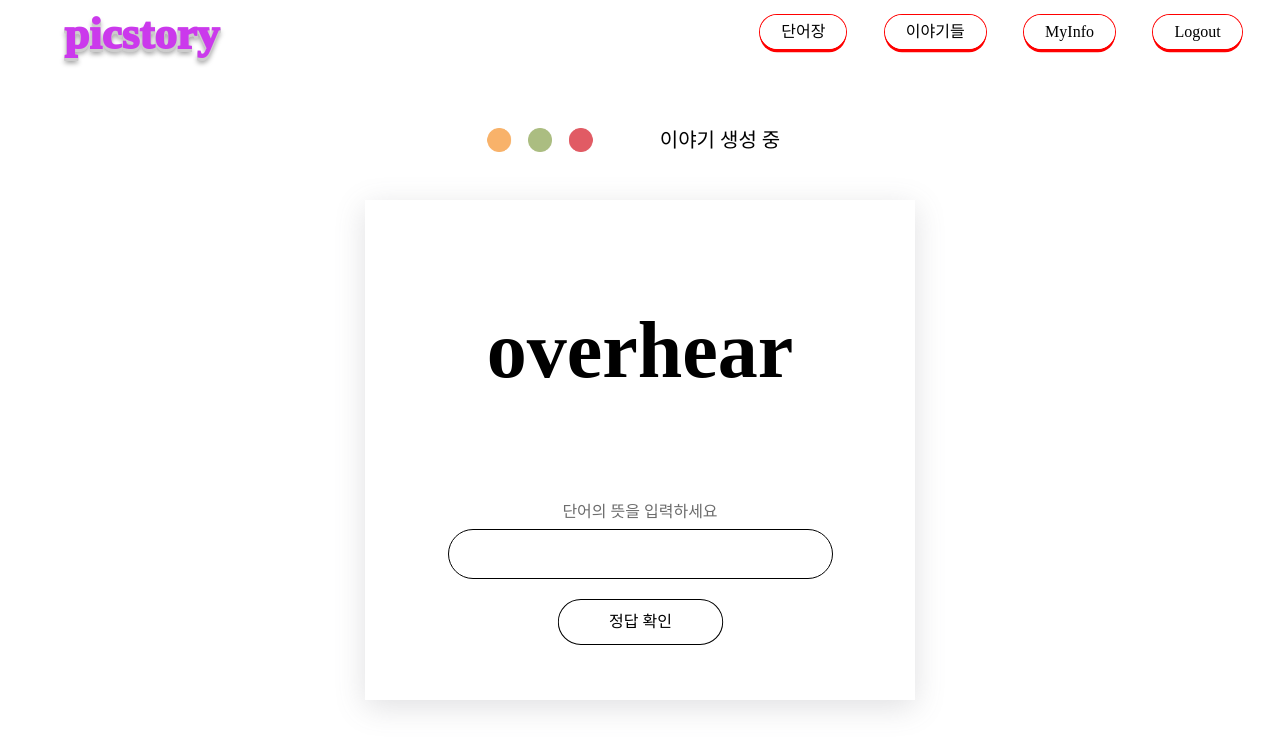
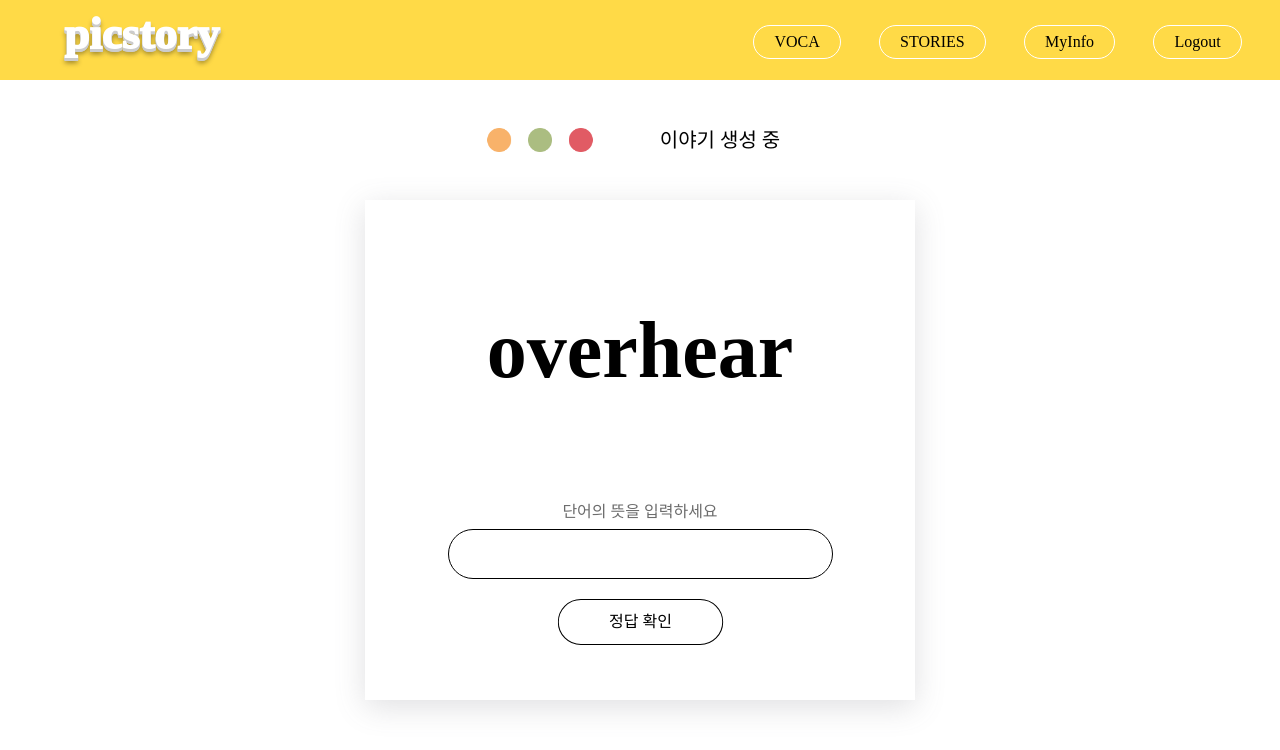
Before and after one commit to RUNGOAT/Picstory, a React (Create React App) app in the folder frontend/frontproject/: page /Loading in a window 1280 px wide. Shown: the top 750 px of the page. Built offline with nearby package versions, Linux system fonts and the light colour scheme; a web font is replaced by a local one.

Commit message:
[EDIT] #274 헤더 디자인 수정

```diff
--- a/frontend/frontproject/src/assets/css/TheHeader.module.css
+++ b/frontend/frontproject/src/assets/css/TheHeader.module.css
@@ -2,7 +2,7 @@
   height: 80px;
   width: 100%;
   color: white;
-  /* background: #ffda47; */
+  background: #ffda47;
 }
 
 .contents {
@@ -41,7 +41,6 @@
     padding-bottom: 10px;
     font-size: 45px;
     font-weight: 1000;
-    color: #cb39ec;
     text-shadow: 0 1px 0 #ccc, 0 2px 0 #ccc, 0 3px 0 #ccc, 0 3px 0 #ccc,
       0 2px 0 #ccc, 0 2px 0 transparent, 0 5px 0 transparent,
       0 8px 0 transparent, 0 2px 0 transparent, 0 5px 5px rgba(0, 0, 0, 0.4);
@@ -56,11 +55,12 @@
     cursor: pointer;
     float: right;
     margin-right: 3vw;
+    margin-top: 10px;
     padding: 4px 20px;
     border-radius: 30px;
     color: black;
     border: 1px solid rgb(255, 255, 255);
-    box-shadow: 0 0 0 1px rgb(255, 0, 0), 0 0.2em 0 0 rgb(255, 0, 0);
+    /* box-shadow: 0 0 0 1px rgb(255, 0, 0), 0 0.2em 0 0 rgb(255, 255, 255); */
   }
   .listShadow {
     margin-right: 3vw;
--- a/frontend/frontproject/src/components/main/TheHeader.tsx
+++ b/frontend/frontproject/src/components/main/TheHeader.tsx
@@ -61,7 +61,7 @@ const TheHeader = () => {
                 navigation('/library')
               }}
             >
-              이야기들
+              STORIES
             </button>
             <button
               className={styles.list}
@@ -69,7 +69,7 @@ const TheHeader = () => {
                 navigation('/vocabulary')
               }}
             >
-              단어장
+              VOCA
             </button>
             <div className={styles.listShadow}></div>
             <li
```
